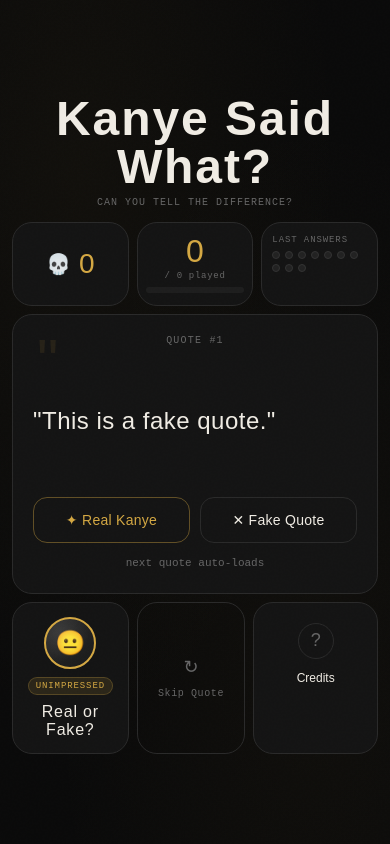
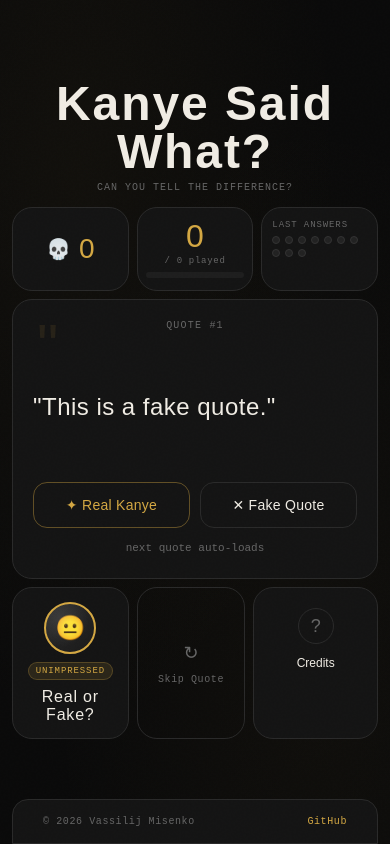
Before and after one commit to VassjaM/quote-quiz, a React (Vite) app: page / in a window 390 px wide. Built offline with nearby package versions, Linux system fonts and the light colour scheme; no server answers.

Commit message:
added footer

```diff
--- a/src/App.tsx
+++ b/src/App.tsx
@@ -8,6 +8,7 @@
 import SkipCard from "./components/SkipCard";
 import AboutCard from "./components/AboutCard";
 import GameTitle from "./components/GameTitle";
+import Footer from "./components/Footer";
 
 function App() {
   const { currentQuote, loading, fetchQuote } = useKanyeQuote();
@@ -47,6 +48,7 @@
           <AboutCard />
         </div>
       </div>
+      <Footer />
     </div>
   );
 }
--- /dev/null
+++ b/src/components/Footer.tsx
@@ -0,0 +1,14 @@
+export default function Footer() {
+  return (
+    <footer className="footer">
+      <span>© 2026 Vassilij Misenko</span>
+      <a
+        href="https://github.com/VassjaM"
+        target="_blank"
+        rel="noopener noreferrer"
+      >
+        GitHub
+      </a>
+    </footer>
+  );
+}
--- a/src/index.css
+++ b/src/index.css
@@ -18,3 +18,4 @@
 @import './styles/animations.css';
 @import './styles/game-title.css';
 @import './styles/responsive.css';
+@import './styles/footer.css';
--- /dev/null
+++ b/src/styles/footer.css
@@ -0,0 +1,27 @@
+/* - FOOTER STYLES - */
+
+.footer {
+  width: 100%;
+  max-width: 556px;
+  margin-top: auto;
+  padding: 16px 30px;
+  background: var(--card-color);
+  border: 1px solid var(--border-color);
+  border-radius: 16px 16px 0 0;
+  display: flex;
+  align-items: center;
+  justify-content: space-between;
+  font-family: var(--font-subtitle);
+  font-size: 10px;
+  color: var(--muted-color);
+  letter-spacing: 0.06em;
+}
+
+.footer a {
+  color: var(--accent-color);
+  text-decoration: none;
+}
+
+.footer a:hover {
+  text-decoration: underline;
+}
--- a/src/styles/reset.css
+++ b/src/styles/reset.css
@@ -14,10 +14,10 @@
   font-family: var(--font-primary);
   min-height: 100vh;
   display: flex;
+  padding-top: 100px;
   flex-direction: column;
   align-items: center;
-  justify-content: center;
-  padding: 24px;
+  justify-content: flex-start;
   transition: background 0.6s;
   background-image:
     radial-gradient(
--- a/src/styles/responsive.css
+++ b/src/styles/responsive.css
@@ -1,9 +1,9 @@
 /* - RESPONSIVE PHONE - */
 @media (max-width: 768px) {
   .app-body {
-    padding: 12px;
+    padding:0 12px;
     align-items: flex-start;
-    padding-top: 16px;
+    padding-top: 80px;
   }
   .bento {
     grid-template-columns: 1fr 1fr 1fr;
@@ -123,4 +123,10 @@
   .game-title-sub {
     font-size: 10px;
   }
+  .footer {
+    max-width: 100%;
+    padding: 12px 16px;
+    font-size: 9px;
+    align-self: center;
+  }
 }
```
